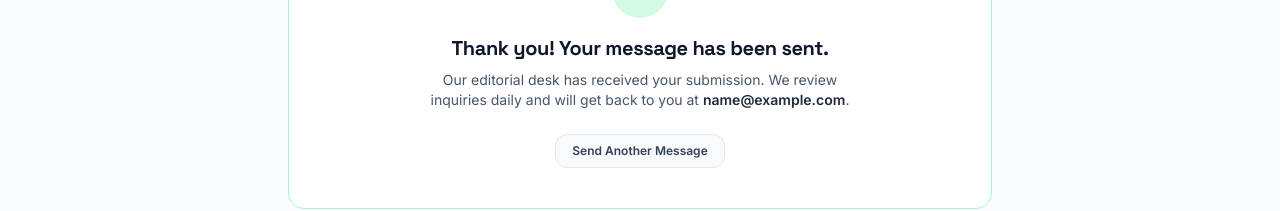
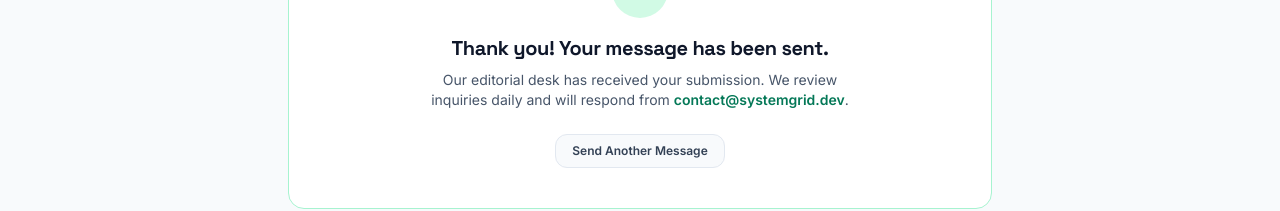
Before and after one commit to Sarthak1113/systemgrid, a Next.js app: page /contact in a window 1280 px wide. Both pictures are taken after typing "Sample", "name@example.com", "Sample" into the empty fields and a click on the button "Send Inquiry". Shown: the part 407-618 px from the top of the page. Built offline with nearby package versions, Linux system fonts and the light colour scheme; no server answers.

Commit message:
fix(contact): display official contact@systemgrid.dev instead of submitter email on success

```diff
--- a/src/components/ContactForm.tsx
+++ b/src/components/ContactForm.tsx
@@ -73,7 +73,13 @@ export function ContactForm() {
           Thank you! Your message has been sent.
         </h3>
         <p className="mx-auto mt-2 max-w-md text-xs sm:text-sm text-slate-600 dark:text-slate-400 leading-relaxed">
-          Our editorial desk has received your submission. We review inquiries daily and will get back to you at <span className="font-semibold text-slate-800 dark:text-slate-200">{formData.email}</span>.
+          Our editorial desk has received your submission. We review inquiries daily and will respond from{' '}
+          <a
+            href="mailto:contact@systemgrid.dev"
+            className="font-semibold text-[#047857] hover:underline dark:text-emerald-400"
+          >
+            contact@systemgrid.dev
+          </a>.
         </p>
         <button
           onClick={handleReset}
```
